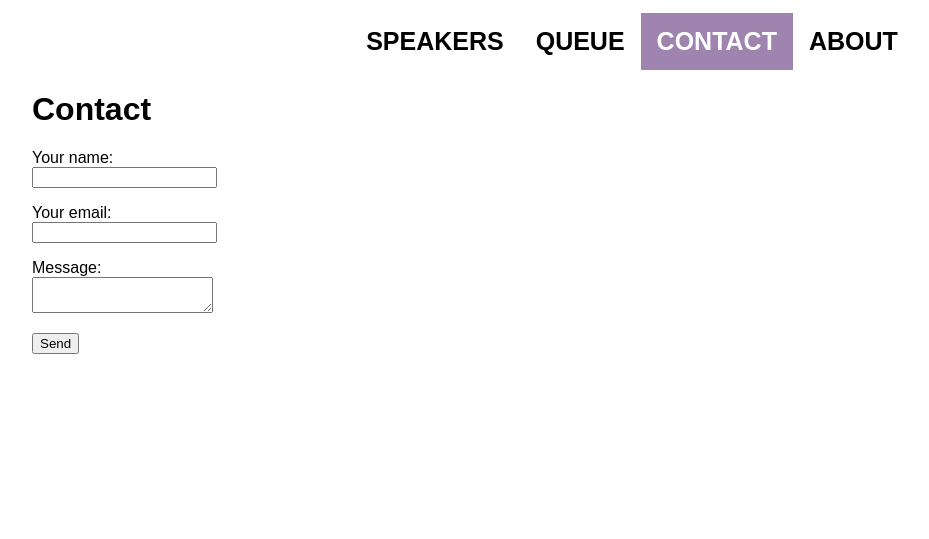
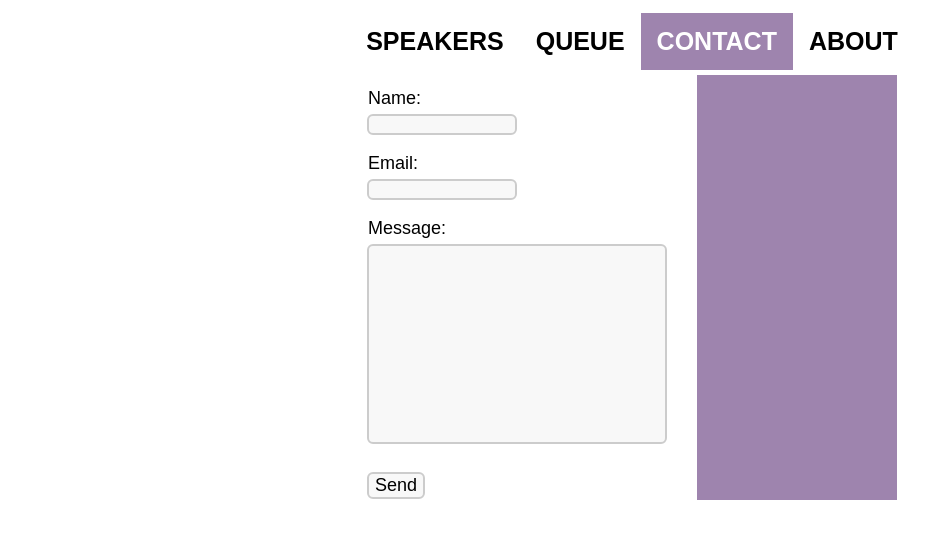
Before and after one commit to curatemymind/sosspeakers.com, a React app: page /contact in a window 1280 px wide. Shown: the part 215-754 px from the top of the page, without its empty margins (8-937 px from the left). Built offline with nearby package versions, Linux system fonts and the light colour scheme.

Commit message:
contact us desktop:

```diff
--- a/src/App.css
+++ b/src/App.css
@@ -171,10 +171,95 @@ li a:hover {
   text-align:center;
 }
 
+.centerDiv {
+  width: 600px;
+  margin: 0 auto;
+}
 .logoDesktop {
   width: 250px;
   height: auto;
 }
+
+form{
+  font-size: 18px;
+  float: left;
+  margin-left: 35px;
+}
+
+input {
+  width: 150px;
+  box-sizing: border-box;
+  border: 2px solid #ccc;
+  border-radius: 6px;
+  margin-top: 5px;
+  background-color: #f8f8f8;
+}
+
+label {
+  margin-left: 1px;
+}
+
+textarea {
+  width: 300px;
+  height: 200px;
+  resize: none;
+  box-sizing: border-box;
+  border: 2px solid #ccc;
+  border-radius: 6px;
+  margin-top: 5px;
+  background-color: #f8f8f8;
+}
+
+.submitBtn {
+  font-size: 18px;
+  box-sizing: border-box;
+  border: 2px solid #ccc;
+  border-radius: 6px;
+  margin-top: 5px;
+  background-color: #f8f8f8;
+
+}
+
+.contactCard {
+  background-color: #9e84ae;
+  width: 200px;
+  height: 425px;
+  box-sizing: border-box;
+
+  margin-top: 5px;
+  float: right;
+  margin-right: 35px;
+}
+
+.icon {
+  float: left;
+  width: 30px;
+}
+
+.invisiButton {
+  width: 200px;
+  height: 75px;
+  background-color: transparent;
+  border: none;
+  color: white;
+}
+
+.contactLogo {
+  position: relative;
+  -webkit-animation:spin 6s linear infinite;
+    -moz-animation:spin 6s linear infinite;
+    animation:spin 6s linear infinite;
+  width: 200px;
+}
+.btnText {
+  font-size: 20px;
+  float: center;
+}
+
+@-moz-keyframes spin { 100% { -moz-transform: rotate(360deg); } }
+@-webkit-keyframes spin { 100% { -webkit-transform: rotate(360deg); } }
+@keyframes spin { 100% { -webkit-transform: rotate(360deg); transform:rotate(360deg); } }
+
 @media only screen and (min-width: 400px) and (max-width: 600px)
 {
   .contentWrapper {
--- a/src/pages/minor/ContactForm.js
+++ b/src/pages/minor/ContactForm.js
@@ -1,6 +1,7 @@
 import React from 'react';
 import '../../App.css'
-import * as Util from './Util'
+import { Redirect } from "react-router-dom";
+const contactLogo = require('../media/contactLogo.png')
 
 function encode(data) {
   return Object.keys(data)
@@ -11,7 +12,7 @@ function encode(data) {
 export default class Contact extends React.Component {
   constructor(props) {
     super(props);
-    this.state = {};
+    this.state = {submitted: false, redirect: null};
   }
 
   handleChange = e => {
@@ -29,18 +30,25 @@ export default class Contact extends React.Component {
         ...this.state
       })
     })
-      .then(() => alert("nice!"))
+      .then(() => {
+        this.setState({submitted: true})
+        setTimeout(function(){
+          this.setState({redirect: "/"})
+        }.bind(this), 6000);
+         } )
       .catch(error => alert(error));
   };
 
   render() {
-    return (
-      <div>
-        <h1>Contact</h1>
+    if (this.state.redirect) {
+      return <Redirect to={this.state.redirect} />
+    }
+    return !this.state.submitted ? (
+      <div className="centerDiv">
         <form
           name="contact"
           method="post"
-          action="/thanks/"
+          action="/"
           data-netlify="true"
           data-netlify-honeypot="bot-field"
           onSubmit={this.handleSubmit}
@@ -55,13 +63,15 @@ export default class Contact extends React.Component {
           </p>
           <p>
             <label>
-              Your name:<br />
+              Name:
+              <br></br>
               <input type="text" name="name" onChange={this.handleChange} />
             </label>
           </p>
           <p>
             <label>
-              Your email:<br />
+              Email:
+              <br></br>
               <input type="email" name="email" onChange={this.handleChange} />
             </label>
           </p>
@@ -72,9 +82,25 @@ export default class Contact extends React.Component {
             </label>
           </p>
           <p>
-            <button type="submit">Send</button>
+            <button type="submit" className="submitBtn">Send</button>
           </p>
         </form>
+        <div className="contactCard">
+
+
+
+        </div>
+      </div>
+    )
+    :
+    (
+      <div className="centerDiv">
+        <center>
+          <br></br>
+          <img src={contactLogo} alt="thanks!" className="contactLogo"></img>
+          <h1 className="submitted">thanks, your message was sent!</h1>
+        </center>
+
       </div>
     );
   }
```
Also changed, not shown: src/pages/media/contactLogo.png (added), src/pages/media/ig.png (added), src/pages/media/phone.png (added).
